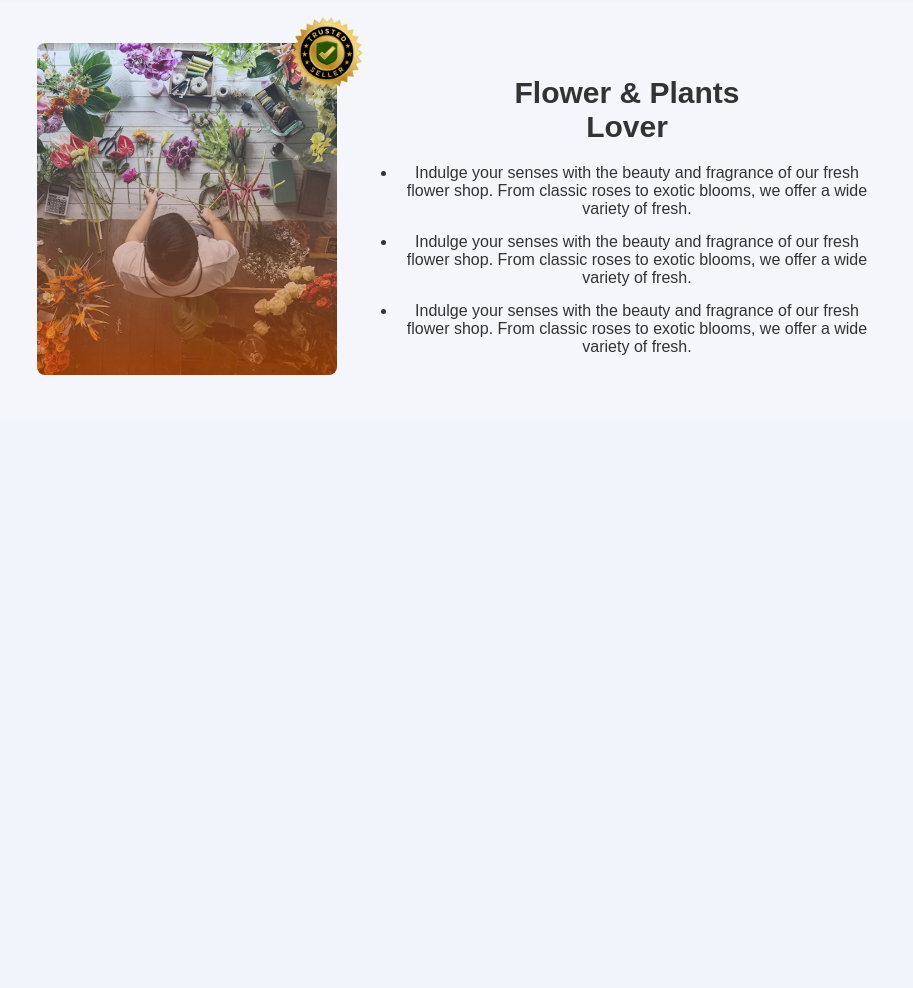
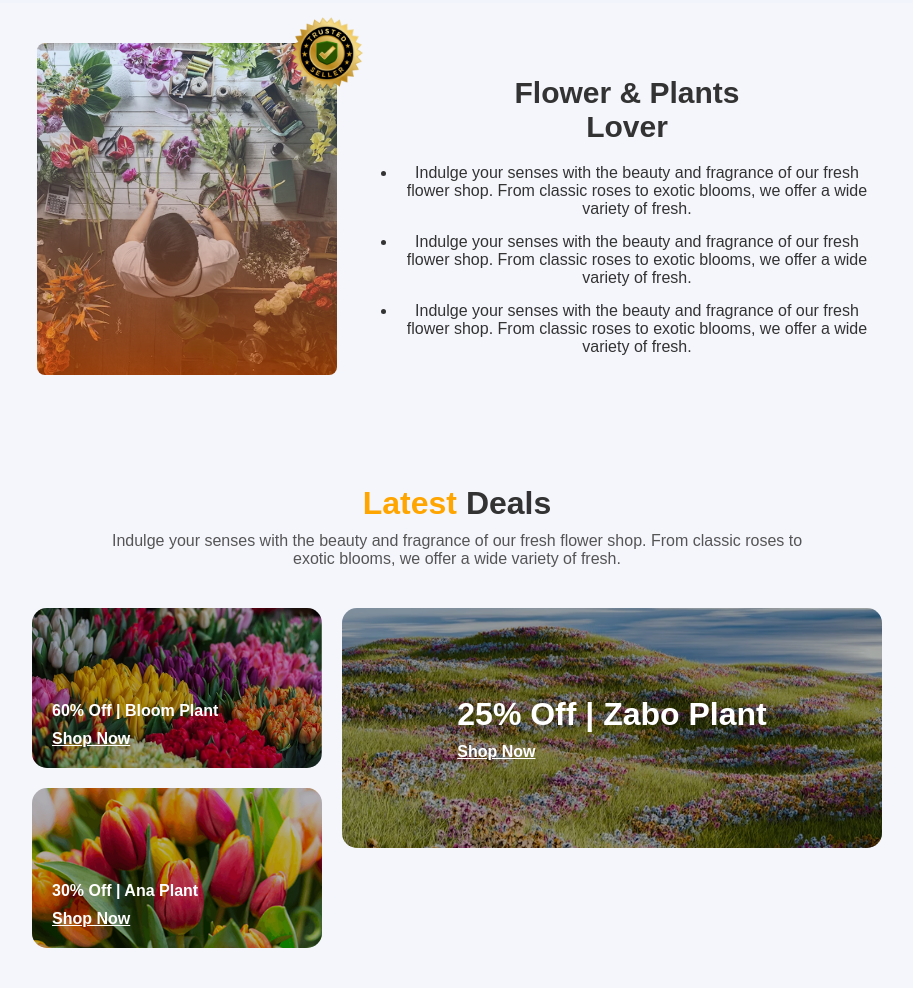
Before and after one commit to Sanjanasanju1222/Flower-Shop, a plain HTML site: page index.html in a window 1280 px wide. Shown: the part 1866-2854 px from the top of the page, without its empty margins (183-1096 px from the left). Before the commit the page ends 2285 px from the top, so only its background shows below. Drawn offline with Linux system fonts and the light colour scheme.

Commit message:
Four commit

```diff
--- a/index.html
+++ b/index.html
@@ -109,5 +109,33 @@
     </div>
   </div>
 </section>
+<section class="deals-section">
+  <h2><span class="highlight">Latest</span> Deals</h2>
+  <p>Indulge your senses with the beauty and fragrance of our fresh flower shop. From classic roses to exotic blooms, we offer a wide variety of fresh.</p>
+
+  <div class="deals-container">
+    <div class="deal-left">
+      <div class="deal-card small" style="background-image: url('assets/deal-bloom.png');">
+        <div class="deal-text">
+          <h4>60% Off | Bloom Plant</h4>
+          <a href="#">Shop Now</a>
+        </div>
+      </div>
+      <div class="deal-card small" style="background-image: url('assets/deal-ana.png');">
+        <div class="deal-text">
+          <h4>30% Off | Ana Plant</h4>
+          <a href="#">Shop Now</a>
+        </div>
+      </div>
+    </div>
+
+    <div class="deal-card large" style="background-image: url('assets/deal-zabo.png');">
+      <div class="deal-text">
+        <h2>25% Off | Zabo Plant</h2>
+        <a href="#">Shop Now</a>
+      </div>
+    </div>
+  </div>
+</section>
 </body>
 </html>
--- a/style.css
+++ b/style.css
@@ -210,3 +210,86 @@ body {
   font-size: 16px;
   color: #333;
 }
+.deals-section {
+  background-color: #f5f6fc;
+  padding: 40px;
+  text-align: center;
+  font-family: Arial, sans-serif;
+}
+
+.deals-section h2 {
+  font-size: 32px;
+  margin-bottom: 10px;
+}
+
+.deals-section .highlight {
+  color: orange;
+}
+
+.deals-section p {
+  max-width: 700px;
+  margin: 0 auto 40px;
+  color: #555;
+}
+
+.deals-container {
+  display: flex;
+  gap: 20px;
+  justify-content: center;
+  flex-wrap: wrap;
+}
+
+.deal-left {
+  display: flex;
+  flex-direction: column;
+  gap: 20px;
+}
+
+.deal-card {
+  background-size: cover;
+  background-position: center;
+  border-radius: 15px;
+  color: white;
+  display: flex;
+  align-items: flex-end;
+  padding: 20px;
+  position: relative;
+  overflow: hidden;
+  text-align: left;
+}
+
+.deal-card::before {
+  content: '';
+  position: absolute;
+  inset: 0;
+  background: rgba(0, 0, 0, 0.3);
+  z-index: 0;
+}
+
+.deal-text {
+  position: relative;
+  z-index: 1;
+}
+
+.deal-card h4,
+.deal-card h2 {
+  margin: 0 0 10px;
+}
+
+.deal-card a {
+  color: white;
+  text-decoration: underline;
+  font-weight: bold;
+}
+
+.deal-card.small {
+  width: 250px;
+  height: 120px;
+}
+
+.deal-card.large {
+  width: 500px;
+  height: 200px;
+  align-items: center;
+  justify-content: center;
+}
```
